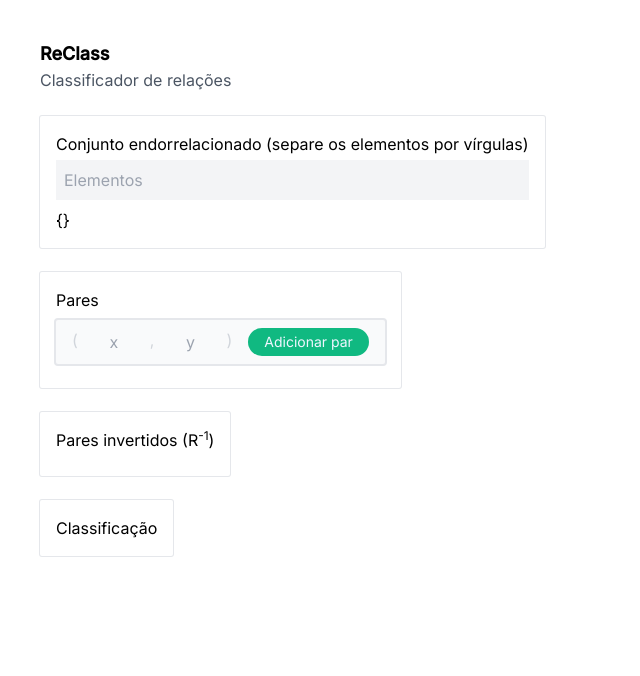
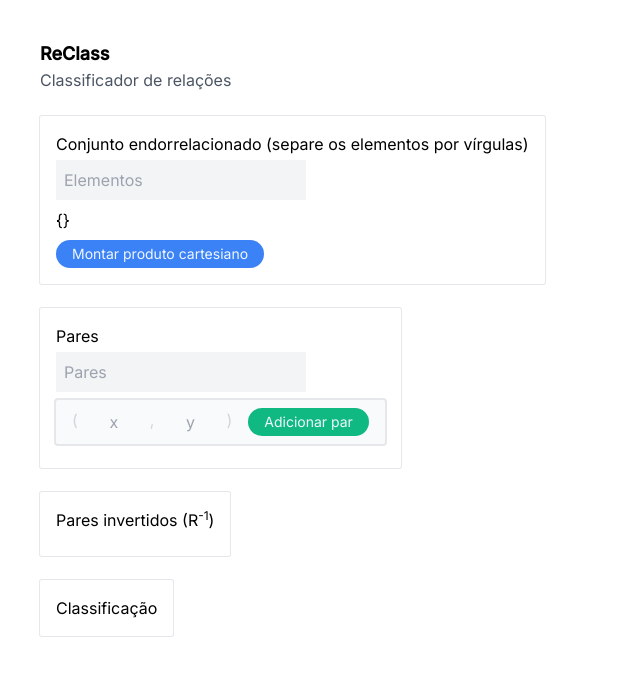
Before and after one commit to wolffbruno/reclass, a React (Create React App) app: page / in a window 1280 px wide. Shown: the top 676 px of the page, without its empty margins (0-640 px from the left). Built offline with nearby package versions, Linux system fonts and the light colour scheme.

Commit message:
Changes.

```diff
--- a/src/App.tsx
+++ b/src/App.tsx
@@ -68,6 +68,7 @@ function App() {
     const [relation] = useState(new Relation());
     const forceUpdate = useForceUpdate();
     const [inputValue, setInputValue] = useState('');
+    const [inputPairsValue, setInputPairsValue] = useState('');
     const [orderedPair, setOrderedPair] = useState(new OrderedPair());
     const xInput = useRef<HTMLInputElement>(null);
 
@@ -101,9 +102,33 @@ function App() {
         console.log(relation.endoRelation)
     }
 
+    const handlePairsChange = (e: ChangeEvent<HTMLInputElement>) => {
+        const regex = /\(.*?\)/gi;
+        setInputPairsValue(e.target.value)
+
+        const r = e.target.value.matchAll(regex);
+        relation.pairs = [];
+
+        Array.from(r).forEach((e) => {
+            const t = e[0].replace(/[()]/gi, '').split(',').map(x => x.trim());
+            relation.pairs.push(new OrderedPair(t[0], t[1]));
+        })
+    }
+
     const removePair = (i: number) => {
         relation.pairs.splice(i, 1);
         forceUpdate();
+    }
+
+    function cartesianProduct() {
+        if (relation.endoRelation && relation.endoRelation.length > 0) {
+            relation.endoRelation.forEach(end => {
+                relation.endoRelation.forEach(endd => {
+                    relation.pairs.push(new OrderedPair(end, endd));
+                });
+            });
+            forceUpdate();
+        }
     }
 
     return (
@@ -113,7 +138,7 @@ function App() {
                     <h1 className="text-lg font-bold">ReClass</h1>
                     <span className="text-gray-600">Classificador de relações</span>
                 </div>
-                <div className="flex flex-col ring-1 ring-gray-200 rounded-sm p-4">
+                <div className="flex flex-col ring-1 ring-gray-200 rounded-sm p-4 items-start">
                     Conjunto endorrelacionado (separe os elementos por vírgulas)
                     <input value={inputValue} onChange={(e) => handleSetChange(e)} className="p-2 bg-gray-100 text-left mt-1" type="text" placeholder="Elementos"/>
                     <div className="mt-2 flex gap-4 flex-wrap items-center">
@@ -127,9 +152,14 @@ function App() {
                             })
                         }{'}'}
                     </div>
+                    <button onClick={() => cartesianProduct()}
+                            className="bg-blue-500 rounded-full mt-2 text-blue-50 px-4 text-sm py-1 hover:bg-blue-600 transition-colors">
+                        Montar produto cartesiano
+                    </button>
                 </div>
-                <div className="ring-1 ring-gray-200 rounded-sm p-4">
+                <div className="ring-1 ring-gray-200 rounded-sm p-4 flex flex-col items-start">
                     Pares
+                    <input value={inputPairsValue} onChange={(e) => handlePairsChange(e)} className="p-2 bg-gray-100 text-left mt-1" type="text" placeholder="Pares"/>
                     <form onSubmit={(e) => addOrderedPair(e)} className="mt-2 bg-gray-50 ring-2 rounded-sm ring-gray-200 px-4 py-2 text-gray-300 flex gap-4 flex-wrap">
                         <span>(</span>
                         <input ref={xInput} type="text" value={orderedPair.x} onChange={(e) => changeX(e)} className="w-10"
```
